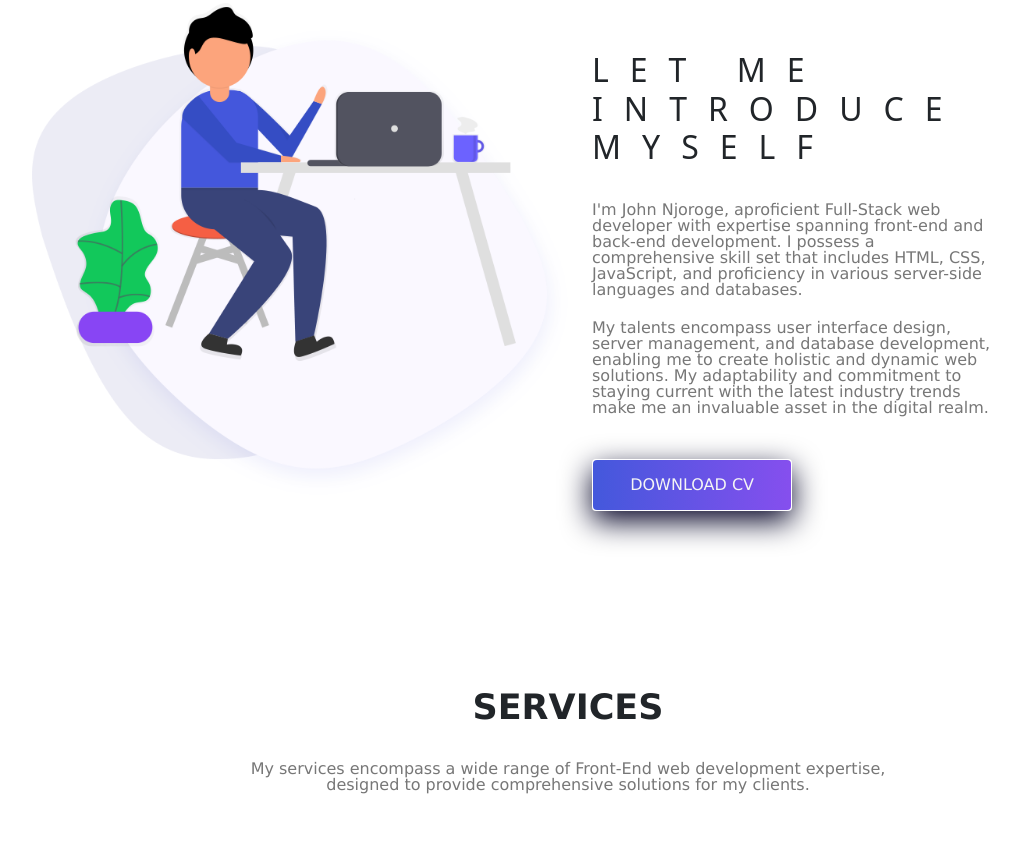
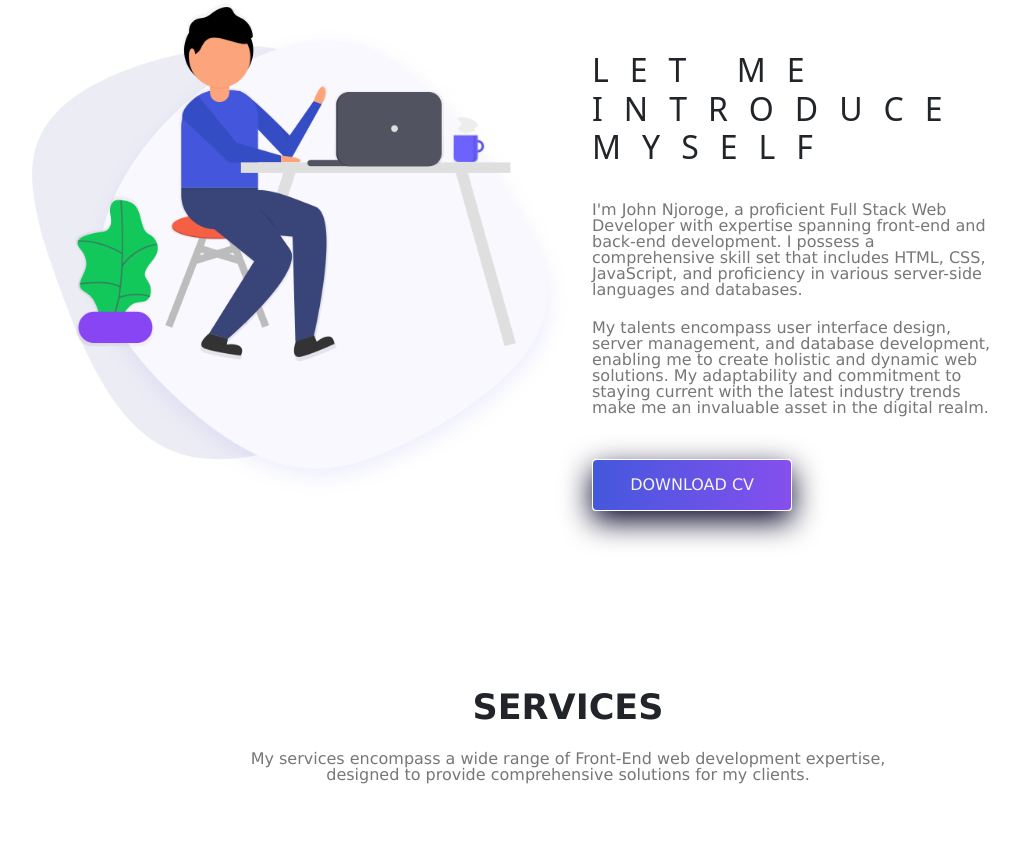
Before and after one commit to johnnjoro/Assignment2, a plain HTML site: page index.html in a window 1280 px wide. Shown: the part 979-1840 px from the top of the page, without its empty margins (60-1080 px from the left). Drawn offline with Linux system fonts and the light colour scheme.

Commit message:
Final changes

```diff
--- a/CSS/partials/_global.css
+++ b/CSS/partials/_global.css
@@ -50,7 +50,6 @@
 p.para{
     color: var(--text-color);
     font: normal 500 16px/16px var(--roboto);
-    padding: 10px;
 }
 .font-roboto{
     font-family: var(--roboto);
@@ -65,6 +64,3 @@ p.para{
     z-index: 999;
     transition: background 1s ease;
 }
-p{
-    line-sp
-}
--- a/index.html
+++ b/index.html
@@ -97,7 +97,7 @@
                 </h2>
                 <div class="paragraph py-4 w-75">
                   <p class="para">
-                    I'm John Njoroge, aproficient Full-Stack web developer with expertise spanning front-end and back-end development. I possess a comprehensive skill set that includes HTML, CSS, JavaScript, and proficiency in various server-side languages and databases.
+                    I'm John Njoroge, a proficient Full Stack Web Developer with expertise spanning front-end and back-end development. I possess a comprehensive skill set that includes HTML, CSS, JavaScript, and proficiency in various server-side languages and databases.
                   </p>
                   <p class="para">
                     My talents encompass user interface design, server management, and database development, enabling me to create holistic and dynamic web solutions. My adaptability and commitment to staying current with the latest industry trends make me an invaluable asset in the digital realm.
```
Also changed, not shown: IMG/iconnn.jpg (added).
